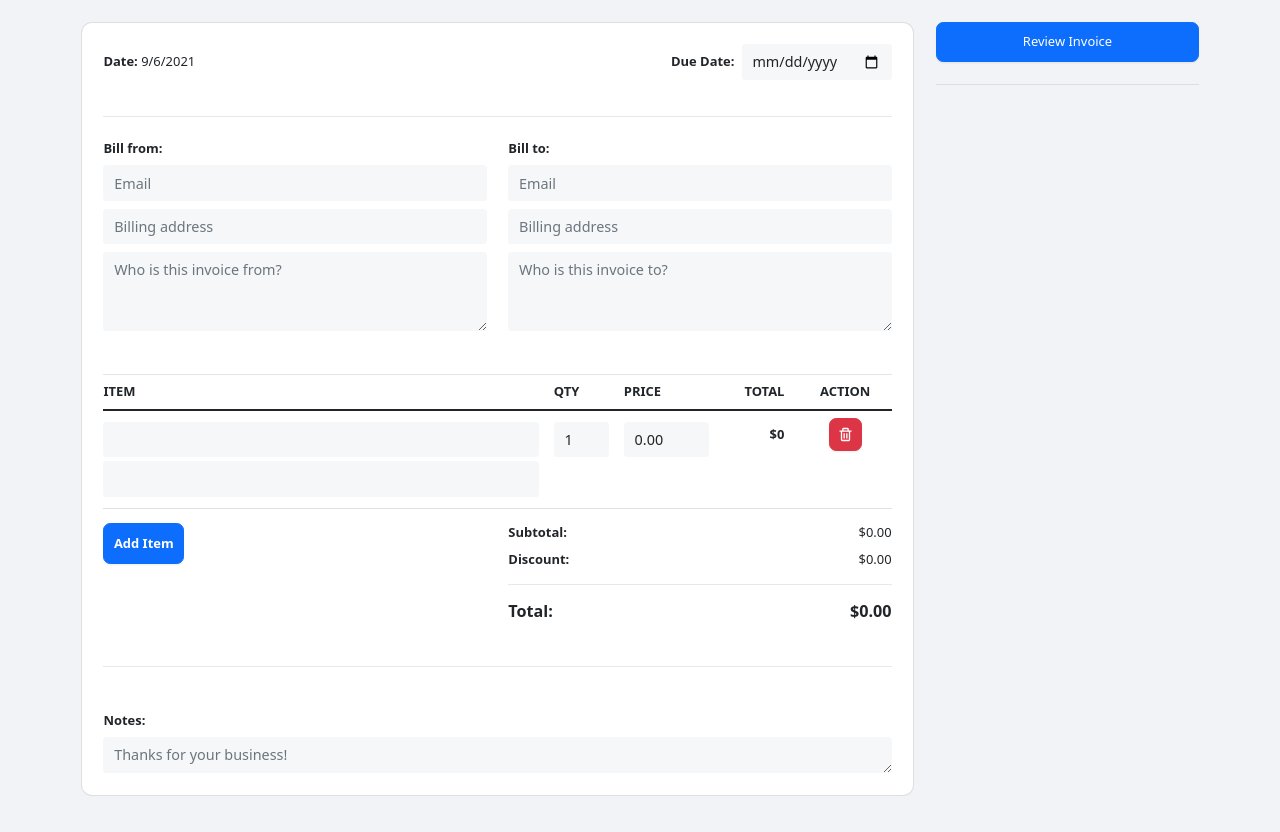
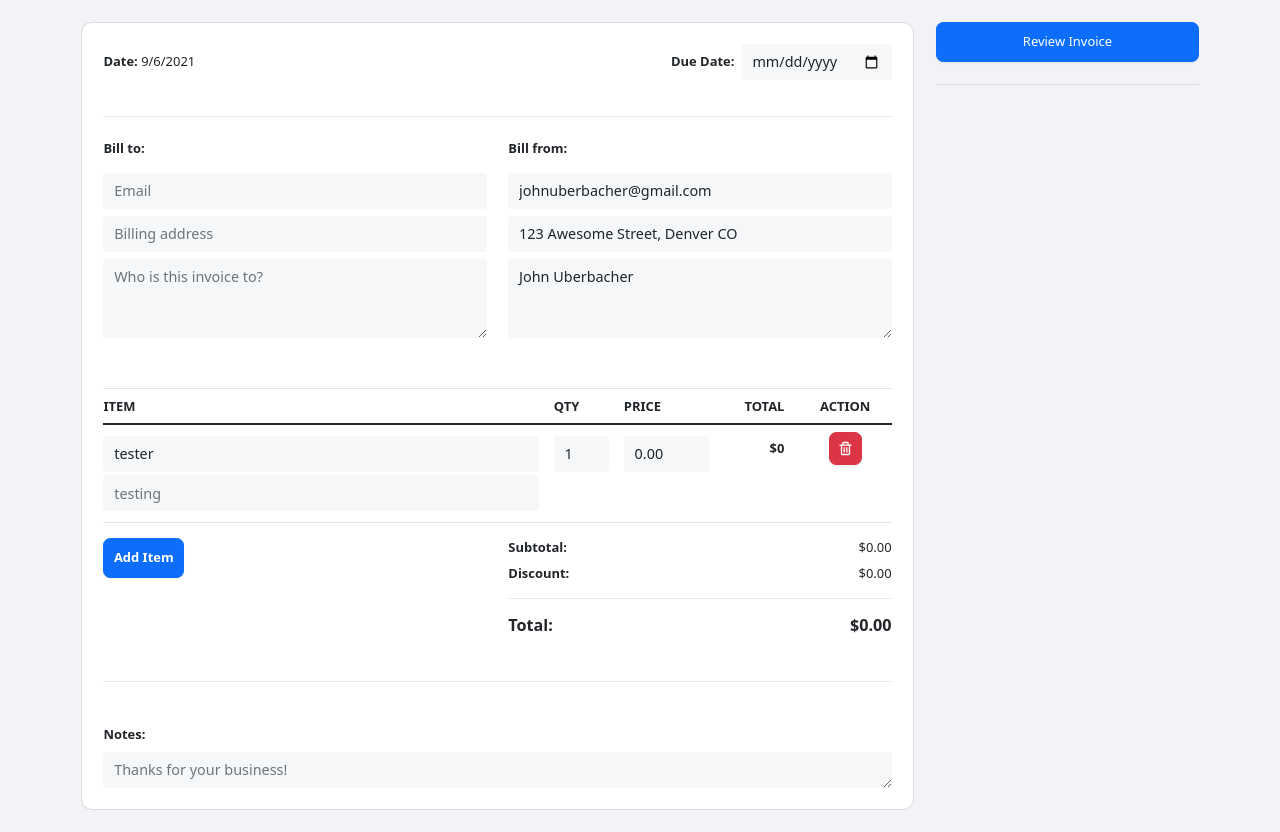
Before and after one commit to JohnWickle/invoice-generator, a React (Create React App) app: page / in a window 1280 px wide. Built offline with nearby package versions, Linux system fonts and the light colour scheme.

Commit message:
Parsing data correctly into Review Modal

```diff
--- a/src/App.js
+++ b/src/App.js
@@ -11,29 +11,11 @@ import InvoiceModal from './components/InvoiceModal';
 import InvoiceForm from './components/InvoiceForm';
 
 class App extends Component {
-  state = {
-    isOpen: false
-  };
-  openModal = () => this.setState({ isOpen: true });
-  closeModal = () => this.setState({ isOpen: false });
-
   render() {
   return (
     <div className="App d-flex flex-column align-items-center justify-content-center w-100">
       <Container>
-        <Form>
-          <Row>
-            <Col md={8} xl={9}>
-              <InvoiceForm/>
-            </Col>
-            <Col md={4} xl={3}>
-              <div className="sticky-top pt-4">
-                <Button variant="primary"  onClick={this.openModal} className="d-block w-100">Review Invoice</Button>
-                <InvoiceModal showModal={this.state.isOpen} closeModal={this.closeModal} date={"date"}></InvoiceModal>
-              </div>
-            </Col>
-          </Row>
-        </Form>
+        <InvoiceForm/>
       </Container>
     </div>
   );
--- a/src/components/EditableField.js
+++ b/src/components/EditableField.js
@@ -14,11 +14,12 @@ class EditableField extends React.Component {
   constructor(props){
     super(props)
     this.state = {
-      id: props.id,
       type: props.type,
       value: props.value,
+      name: props.name,
       description: props.description,
       editClassName: props.editClassName,
+      placeholder: props.placeholder,
       edit: false
     }
   }
@@ -26,9 +27,10 @@ class EditableField extends React.Component {
     return (
       this.state.edit===true&&
       <Form.Control
-        name={this.state.value}
         type={this.state.type}
+        name={this.state.name}
         value={this.state.value}
+        placeholder={this.state.placeholder}
         className="my-1"
         onFocus={event=>{
           const value = event.target.value
@@ -57,6 +59,7 @@ class EditableField extends React.Component {
         name={this.state.value}
         type={this.state.type}
         value={this.state.value}
+        placeholder={this.state.placeholder}
         className="my-1"
         onChange={event=>{
           this.setState({value:event.target.value})
--- a/src/components/InvoiceForm.js
+++ b/src/components/InvoiceForm.js
@@ -9,14 +9,27 @@ import Table from 'react-bootstrap/Table';
 import Card from 'react-bootstrap/Card';
 import { BiTrash } from "react-icons/bi";
 import InvoiceItem from './InvoiceItem';
+import InvoiceModal from './InvoiceModal';
+import EditableField from './EditableField';
 
 class InvoiceForm extends React.Component {
   constructor(props) {
     super(props);
-    this.state = {};
+    this.state = {
+      isOpen: false,
+      currentDate: '',
+      dateOfIssue: '',
+      billTo: '',
+      billToEmail: '',
+      billToAddress: '',
+      billFrom: 'John Uberbacher',
+      billFromEmail: 'johnuberbacher@gmail.com',
+      billFromAddress: '123 Awesome Street, Denver CO',
+      notes: '',
+    };
     this.state.items = [
       {
-        name: '',
+        name: 'tester',
         description: '',
         quantity: 1,
         price: '0.00',
@@ -24,32 +37,48 @@ class InvoiceForm extends React.Component {
     ];
     this.addItem = this.addItem.bind(this);
     this.removeItem = this.removeItem.bind(this);
+    this.editItem = this.editItem.bind(this);
   }
   addItem(event) {
     event.preventDefault();
     var itemArray = this.state.items;
     var newItemInput = {
-      name: '',
-      description: '',
+      name: "t",
+      description: "",
       quantity: 1,
-      price: '0.00',
+      price: '0.25',
     };
     itemArray.push(newItemInput);
     this.setState({ items: itemArray });
+    console.log(this.state.items)
+  }
+  editItem(event) {
+     this.setState({ [event.target.name]: event.target.value });
   }
   removeItem(itemIndex) {
     var itemArray = this.state.items.splice(itemIndex, 1);
     this.setState( {items: itemArray });
   }
+  openModal = (event) => {
+    event.preventDefault()
+    this.setState({ isOpen: true });
+    console.log(this.state)
+  };
+  closeModal = (event) => this.setState({ isOpen: false });
   render() {
     return(
+      <Form onSubmit={this.openModal}>
+        <Row>
+          <Col md={8} xl={9}>
             <Card className="p-4 my-4">
               <div className="d-flex flex-row align-items-center justify-content-between mb-3">
                 <div>
-            <span className="fw-bold">Date:&nbsp;</span>{new Date().toLocaleDateString()}
+                  <span className="fw-bold">Date:&nbsp;</span>
+                  <span className="current-date">{new Date().toLocaleDateString()}</span>
                 </div>
                 <div className="d-flex flex-row align-items-center">
-            <span className="fw-bold d-block me-2">Due Date:</span><Form.Control type="date" style={{maxWidth: '150px'}}/>
+                  <span className="fw-bold d-block me-2">Due Date:</span>
+                  <Form.Control type="date" value={this.state.dateOfIssue} name={"dateOfIssue"} onChange={(event)=>this.editItem(event)} style={{maxWidth: '150px'}} required/>
                 </div>
               </div>
               <div className="w-100 text-left text-lg-center mt-5 mt-lg-0 mb-5 d-none">
@@ -58,19 +87,19 @@ class InvoiceForm extends React.Component {
               <hr className="my-4"/>
               <Row className="mb-5">
                 <Col>
-            <Form.Label className="fw-bold">Bill from:</Form.Label>
-            <Form.Control placeholder="Email" type="email"/>
-            <Form.Control placeholder="Billing address" type="text" className="mt-2"/>
-            <Form.Control placeholder="Who is this invoice from?" as="textarea" rows={3} className="mt-2"/>
+                  <Form.Label className="fw-bold">Bill to:</Form.Label>
+                  <Form.Control placeholder={"Email"} value={this.state.billToEmail} type="text" name="billToEmail" className="my-2" onChange={(event)=>this.editItem(event)} required/>
+                  <Form.Control placeholder={"Billing address"} value={this.state.billToAddress} type="text" name="billToAddress" className="my-2" onChange={(event)=>this.editItem(event)} required/>
+                  <Form.Control placeholder={"Who is this invoice to?"} rows={3} value={this.state.billTo} type="text" name="billTo" as="textarea" className="my-2" onChange={(event)=>this.editItem(event)} required/>
                 </Col>
                   <Col>
-            <Form.Label className="fw-bold">Bill to:</Form.Label>
-            <Form.Control placeholder="Email" type="email"/>
-            <Form.Control placeholder="Billing address" type="text" className="mt-2"/>
-            <Form.Control placeholder="Who is this invoice to?" as="textarea" rows={3} className="mt-2"/>
+                    <Form.Label className="fw-bold">Bill from:</Form.Label>
+                    <Form.Control placeholder={"Email"} value={this.state.billFromEmail} type="text" name="billFromEmail" className="my-2" onChange={(event)=>this.editItem(event)} required/>
+                    <Form.Control placeholder={"Billing address"} value={this.state.billFromAddress} type="text" name="billFromAddress" className="my-2" onChange={(event)=>this.editItem(event)} required/>
+                    <Form.Control placeholder={"Who is this invoice from?"} rows={3} value={this.state.billFrom} type="text" name="billFrom" as="textarea" className="my-2" onChange={(event)=>this.editItem(event)} required/>
                   </Col>
               </Row>
-        <InvoiceItem items={this.state.items} removeItem={this.removeItem.bind(this)} />
+              <InvoiceItem items={this.state.items} removeItem={this.removeItem.bind(this)} onChange={this.editItem.bind(this)}/>
               <Row>
                 <Col lg={6}>
                   <Button className="fw-bold" onClick={this.addItem}>Add Item</Button>
@@ -95,6 +124,15 @@ class InvoiceForm extends React.Component {
               <Form.Label className="fw-bold">Notes:</Form.Label>
               <Form.Control placeholder="Thanks for your business!" as="textarea" rows={1}/>
             </Card>
+          </Col>
+          <Col md={4} xl={3}>
+            <div className="sticky-top pt-md-4">
+              <Button variant="primary" type="submit" className="d-block w-100">Review Invoice</Button>
+              <InvoiceModal showModal={this.state.isOpen} closeModal={this.closeModal} info={this.state} items={this.state.items}></InvoiceModal>
+            </div>
+          </Col>
+        </Row>
+      </Form>
     )
   }
 }
--- a/src/components/InvoiceItem.js
+++ b/src/components/InvoiceItem.js
@@ -1,4 +1,4 @@
-import React, { Component, useEffect, useState } from 'react';
+import React, { Component, useState } from 'react';
 import 'bootstrap/dist/css/bootstrap.min.css';
 import Table from 'react-bootstrap/Table';
 import { BiTrash } from "react-icons/bi";
@@ -26,16 +26,16 @@ class InvoiceItem extends React.Component {
         <tbody>
           {this.props.items.map((item, i) => {
             return (
-              <tr  key={i} id={'row-' + i}>
-                <td>
-                  <EditableField key={i.name} value={item.name} type="text"/>
-                  <EditableField key={i.description} value={item.description} type="text"/>
+              <tr key={i} id={'tr-' + i}>
+                <td key={'td-' + i}>
+                  <EditableField placeholder="testing" key={item.name} value={item.name||''} type="text"/>
+                  <EditableField placeholder="testing" key={item.description} value={item.description || ''} type="text"/>
                 </td>
                 <td style={{width: '70px'}}>
-                  <EditableField key={i.quantity} value={item.quantity} min="1" max="999" type="number"/>
+                  <EditableField key={item.quantity} value={item.quantity} min="1" max="999" type="number"/>
                 </td>
                 <td style={{width: '100px'}}>
-                  <EditableField key={i.price} value={item.price} type="number" step="0.01" min="1.00" max="999"/>
+                  <EditableField key={item.price} value={item.price} type="number" step="0.01" min="1.00" max="999"/>
                 </td>
                 <td className="text-end" style={{width: '75px'}}>
                   <div className="fw-bold pt-2">${item.price * item.quantity}</div>
--- a/src/components/InvoiceModal.js
+++ b/src/components/InvoiceModal.js
@@ -6,7 +6,7 @@ import Button from 'react-bootstrap/Button';
 import Form from 'react-bootstrap/Form';
 import Table from 'react-bootstrap/Table';
 import Modal from 'react-bootstrap/Modal';
-import { BiPaperPlane } from "react-icons/bi";
+import { BiPaperPlane, BiCloudDownload } from "react-icons/bi";
 import html2canvas from 'html2canvas';
 import jsPDF from 'jspdf'
 
@@ -28,30 +28,43 @@ function GenerateInvoice() {
 }
 
 class InvoiceModal extends React.Component {
+  constructor(props) {
+    super(props);
+  }
   render() {
+    console.log(this.props.info)
     return(
       <div>
         <Modal show={this.props.showModal} onHide={this.props.closeModal} size="lg" centered>
-          <div  id="invoiceCapture">
+              <div id="invoiceCapture">
                 <div className="d-flex flex-row justify-content-between align-items-start bg-light w-100 p-4">
-              <div>
-                <h5 className="fw-bold my-2">Name</h5>
-                <h6 className="fw-bold my-2 text-secondary">{this.props.date}</h6>
+                  <div className="w-100">
+                    <h4 className="fw-bold my-2">{this.props.info.billFrom||'John Uberbacher'}</h4>
+                    <h6 className="fw-bold text-secondary mb-1">
+                      {this.props.info.billFromAddress||''}
+                    </h6>
+                    <h6 className="fw-bold text-secondary mb-0">
+                    {this.props.info.billFromEmail||''}
+                    </h6>
                   </div>
-              <h6 className="fw-bold my-2">Amount Due: $0.00</h6>
+                  <div className="text-end ms-4">
+                    <h6 className="fw-bold mt-1 mb-2">Amount&nbsp;Due:</h6>
+                    <h5 className="fw-bold text-secondary"> ${this.props.info.total||'0.00'}</h5>
+                  </div>
                 </div>
                 <div className="p-4">
                   <Row className="mb-4">
-                <Col xs={6}>
-                  <div className="fw-bold mb-1">Bill to:</div>
-                  <div>FirstName LastName</div>
-                  <div>123 Awesome Street, Coolsville CO, 80203, US</div>
-                  <div>email@address.com</div>
+                    <Col xs={8}>
+                      <div className="fw-bold">Billed to:</div>
+                      <div>{this.props.info.billTo||''}</div>
+                      <div>{this.props.info.billToAddress||''}</div>
+                      <div>{this.props.info.billToEmail||''}</div>
                     </Col>
-                <Col xs={6}>
-                  <div className="fw-bold mb-1">Invoice:</div>
-                  <div>2021-001</div>
-                  <div>email@address.com</div>
+                    <Col >
+                      <div className="fw-bold">Invoice Number:</div>
+                      <div>{this.props.info.dateOfIssue||''}</div>
+                      <div className="fw-bold mt-2">Date Of Issue:</div>
+                      <div>{this.props.info.dateOfIssue||''}</div>
                     </Col>
                   </Row>
                   <Table className="mb-0">
@@ -64,16 +77,20 @@ class InvoiceModal extends React.Component {
                       </tr>
                     </thead>
                     <tbody>
-                  <tr>
+                      {this.props.items.map((item, i) => {
+                        return (
+                          <tr id={i} key={'test-' + i}>
                             <td style={{width: '70px'}}>
-                      1
+                              {item.quantity}
                             </td>
                             <td>
-                      Item name - description
+                              {item.name} - {item.description}
                             </td>
                             <td style={{width: '100px'}}>$0.00</td>
                             <td style={{width: '100px'}}>$0.00</td>
                           </tr>
+                        );
+                      })}
                     </tbody>
                   </Table>
                   <Table>
@@ -104,11 +121,11 @@ class InvoiceModal extends React.Component {
           <Row>
             <Col md={6}>
               <Button variant="primary" className="d-block w-100" onClick={GenerateInvoice}>
-                <BiPaperPlane style={{width: '15px', height: '15px', marginTop: '-3px'}} className="text-white me-2"/>Send Invoice
+                <BiPaperPlane style={{width: '15px', height: '15px', marginTop: '-3px'}} className="me-2"/>Send Invoice
               </Button>
             </Col>
             <Col md={6}>
-              <Button variant="light" className="d-block w-100 mt-3 mt-md-0" onClick={GenerateInvoice}>Download Copy</Button>
+              <Button variant="outline-primary" className="d-block w-100 mt-3 mt-md-0" onClick={GenerateInvoice}><BiCloudDownload style={{width: '16px', height: '16px', marginTop: '-3px'}} className="me-2"/>Download Copy</Button>
             </Col>
           </Row>
           </div>
```
Also changed, not shown: src/App.css (+9 -0 lines). Lines whose indentation alone changed are shown as unchanged.
